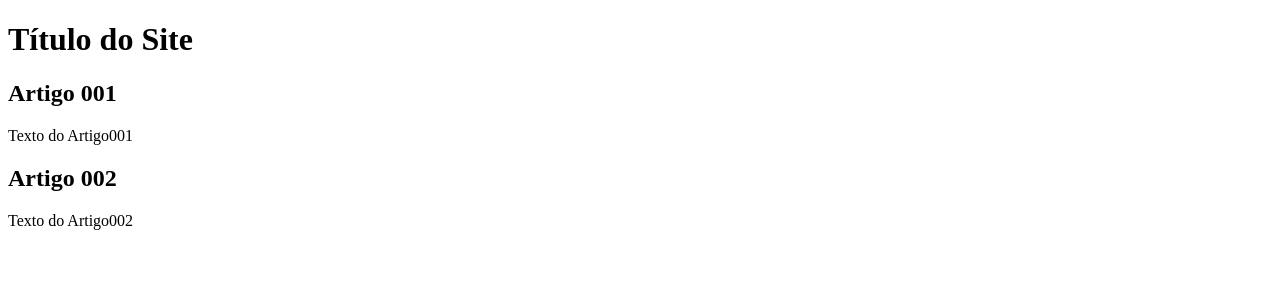
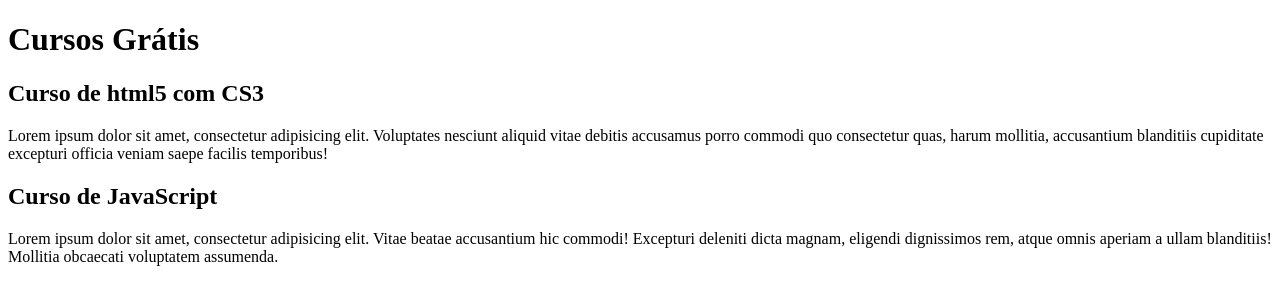
Before and after one commit to leonardopgomes/projeto-site, a plain HTML site: page index.html in a window 1280 px wide. Drawn offline with Linux system fonts and the light colour scheme.

Commit message:
Comecei a escrever o conteúdo

```diff
--- a/index.html
+++ b/index.html
@@ -8,15 +8,15 @@
 <body>
     <main>
         <header>
-            <h1>Título do Site</h1>
+            <h1>Cursos Grátis</h1>
         </header>
         <article>
-            <h2>Artigo 001</h2>
-            <p>Texto do Artigo001</p>
+            <h2>Curso de html5 com CS3</h2>
+            <p>Lorem ipsum dolor sit amet, consectetur adipisicing elit. Voluptates nesciunt aliquid vitae debitis accusamus porro commodi quo consectetur quas, harum mollitia, accusantium blanditiis cupiditate excepturi officia veniam saepe facilis temporibus!</p>
         </article>
         <article>
-            <h2>Artigo 002</h2>
-            <p>Texto do Artigo002</p>
+            <h2>Curso de JavaScript</h2>
+            <p>Lorem ipsum dolor sit amet, consectetur adipisicing elit. Vitae beatae accusantium hic commodi! Excepturi deleniti dicta magnam, eligendi dignissimos rem, atque omnis aperiam a ullam blanditiis! Mollitia obcaecati voluptatem assumenda.</p>
         </article>
     </main>
 </body>
```
